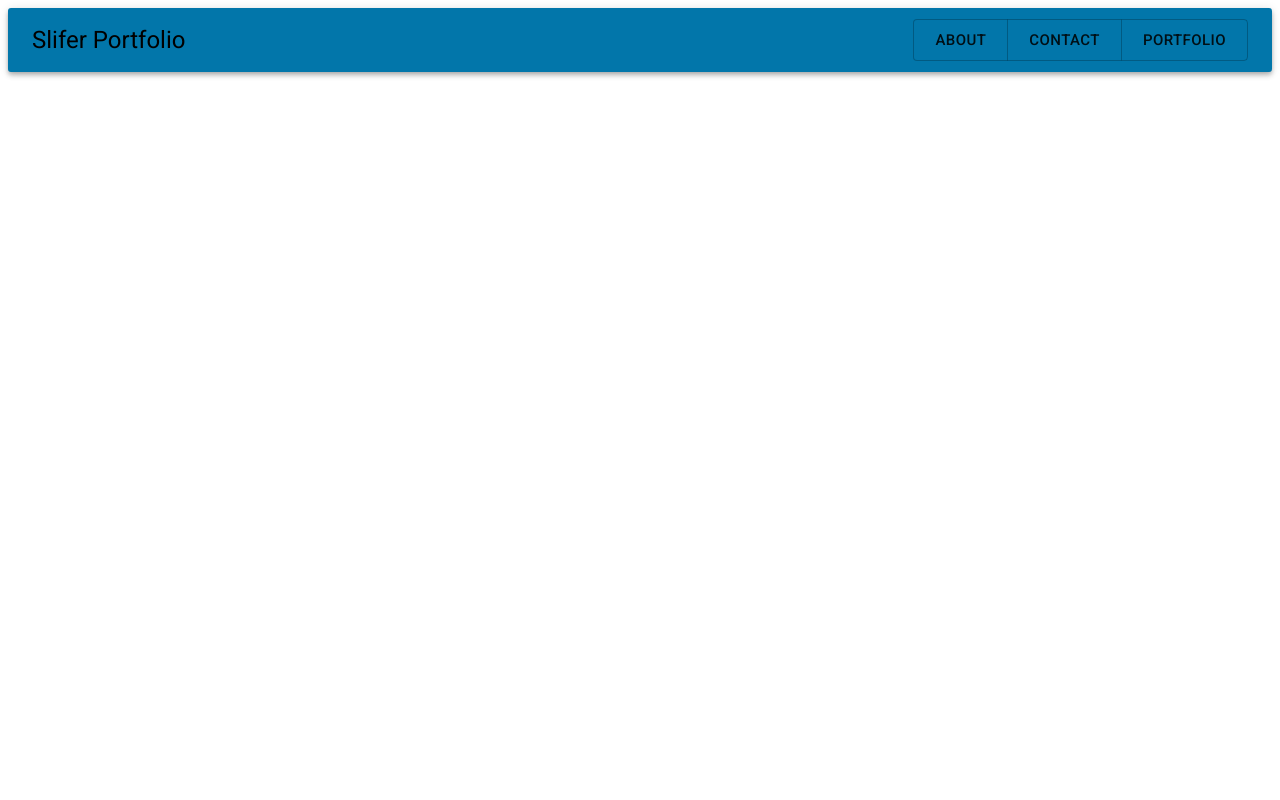
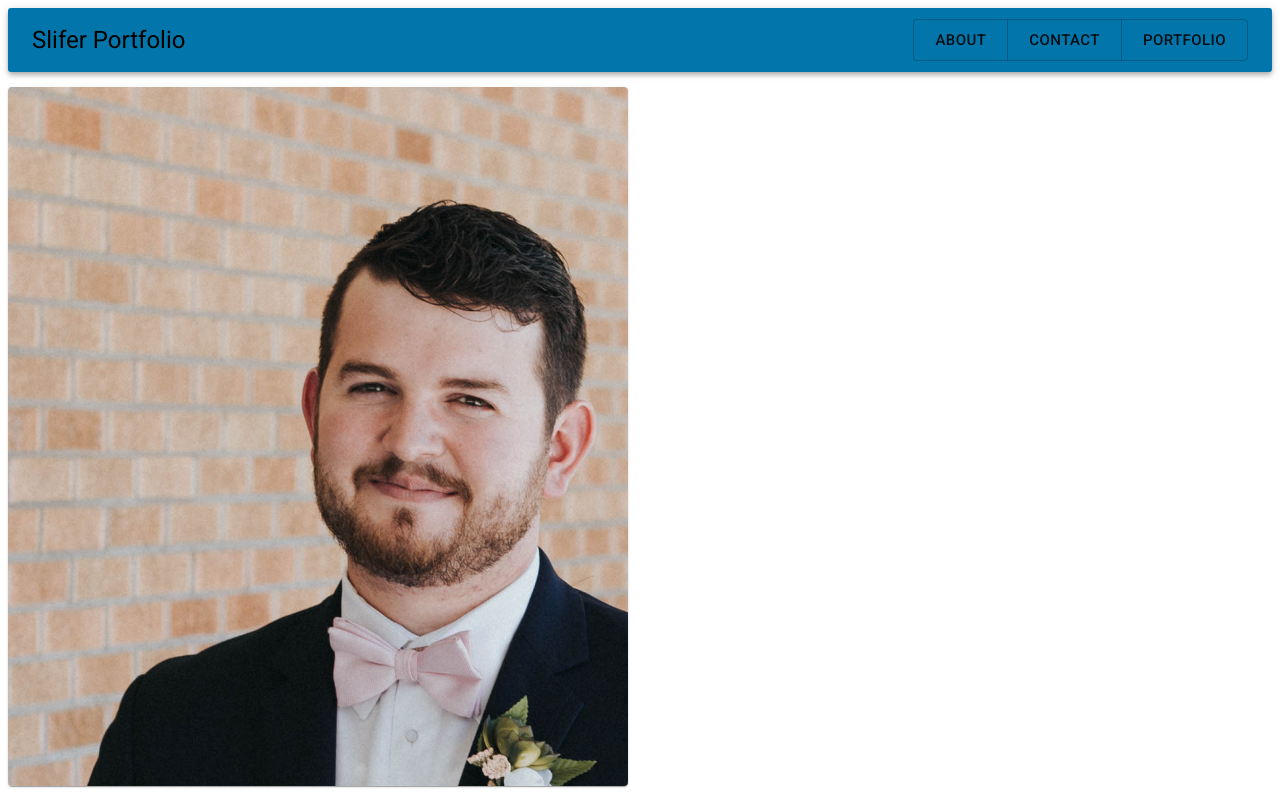
Before and after one commit to wslifer/react_portfolio, a React (Create React App) app: page / in a window 1280 px wide. Built offline with nearby package versions, Linux system fonts and the light colour scheme.

Commit message:
adding picture to about page

```diff
--- a/src/pages/About.js
+++ b/src/pages/About.js
@@ -6,10 +6,30 @@ import CardContent from "@material-ui/core/CardContent";
 import CardMedia from "@material-ui/core/CardMedia";
 import Typography from "@material-ui/core/Typography";
 
-const useStyles = makeStyles({});
+const useStyles = makeStyles({
+  picture: {
+    height: 350,
+    paddingTop: "56.25%",
+  },
+});
 
 export default function About() {
   const style = useStyles();
 
-  return <Grid></Grid>;
+  return (
+    <Grid container spacing={3}>
+      <Grid item xs={6}>
+        <Card item xs={6}>
+          <CardMedia
+            className={style.picture}
+            image={require("../assets/images/profilepicture.png")}
+            title="Profile Picture"
+          />
+        </Card>
+      </Grid>
+      <Grid item xs={6}>
+        <CardContent item xs={6}></CardContent>
+      </Grid>
+    </Grid>
+  );
 }
```
Also changed, not shown: src/assets/images/profilepicture.png (added).
